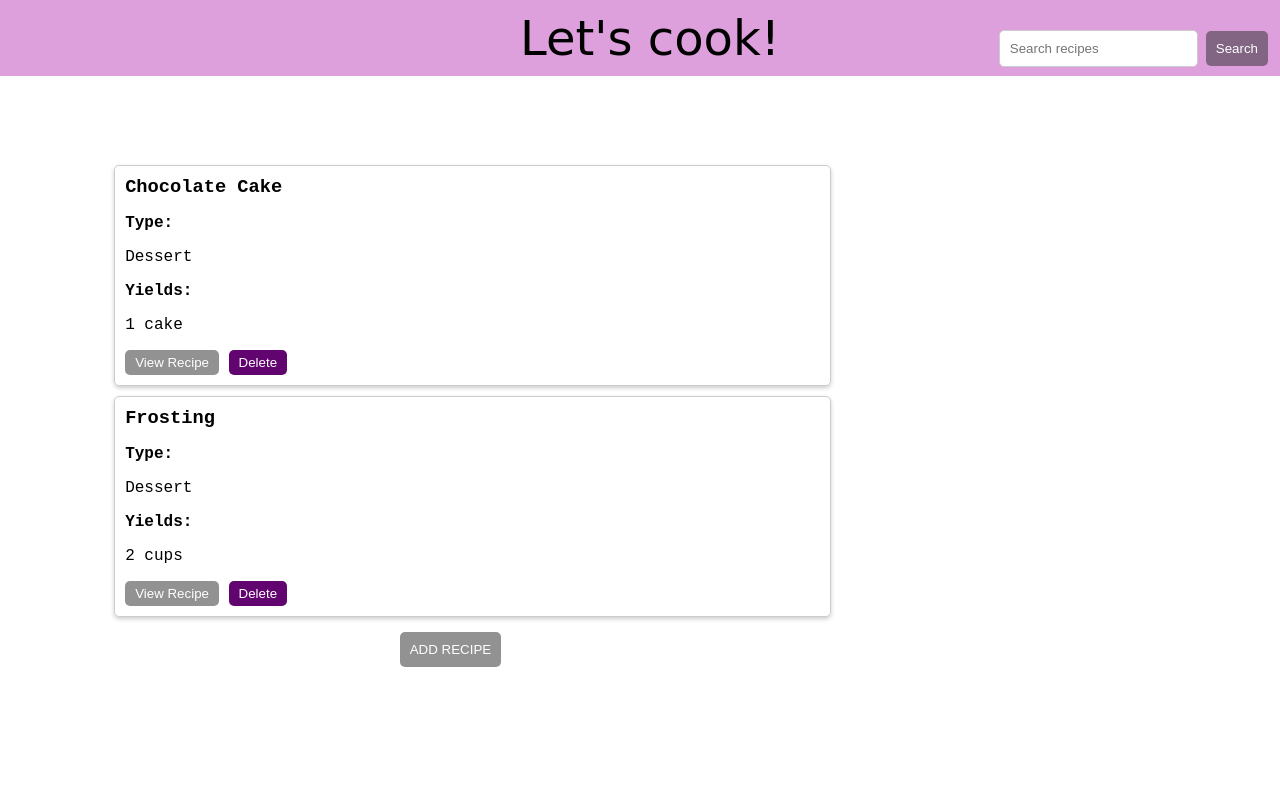
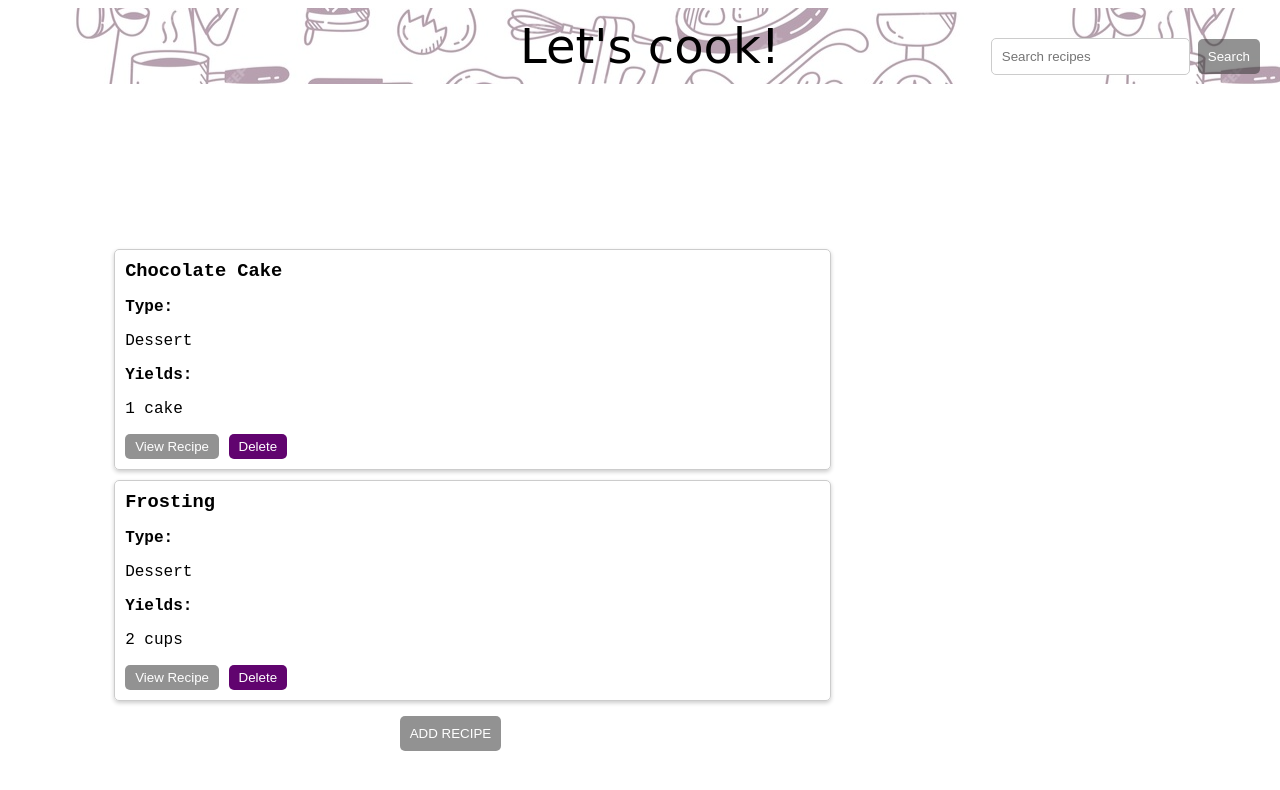
Before and after one commit to Bellamcr/project1-recipe-book, a website: page index.html in a window 1280 px wide. Drawn offline with Linux system fonts and the light colour scheme.

Commit message:
background opacity

```diff
--- a/index.css
+++ b/index.css
@@ -3,21 +3,27 @@ body {
 }
 
 .header {
-  background-color: plum;
-  position: fixed;
-  top: 0;
+  position: relative;
   width: 100%;
   padding: 10px;
-  left: 0;
 
   display: flex;
   justify-content: center;
-
-  /* background: url(background.jpg) no-repeat 20% 30% / cover; */
-  /* opacity: 0.5; */
+}
+.header::before {
+  content: "";
+  background-image: url('images/background.jpg');
+  background-position-y: 90%;
+  position: absolute;
+  top: 0px;
+  right: 0px;
+  bottom: 0px;
+  left: 0px;
+  opacity: 0.4;
 }
 
 .title {
+  position: relative;
   font-family: cursive;
   font-size: 3em;
   color: #000;
```
